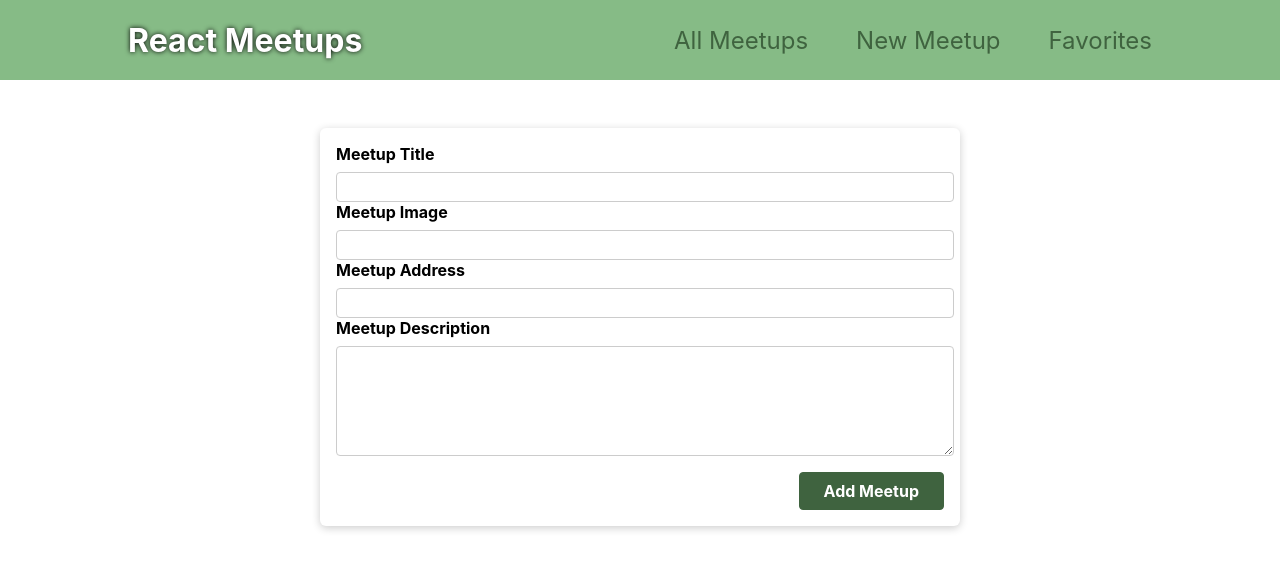
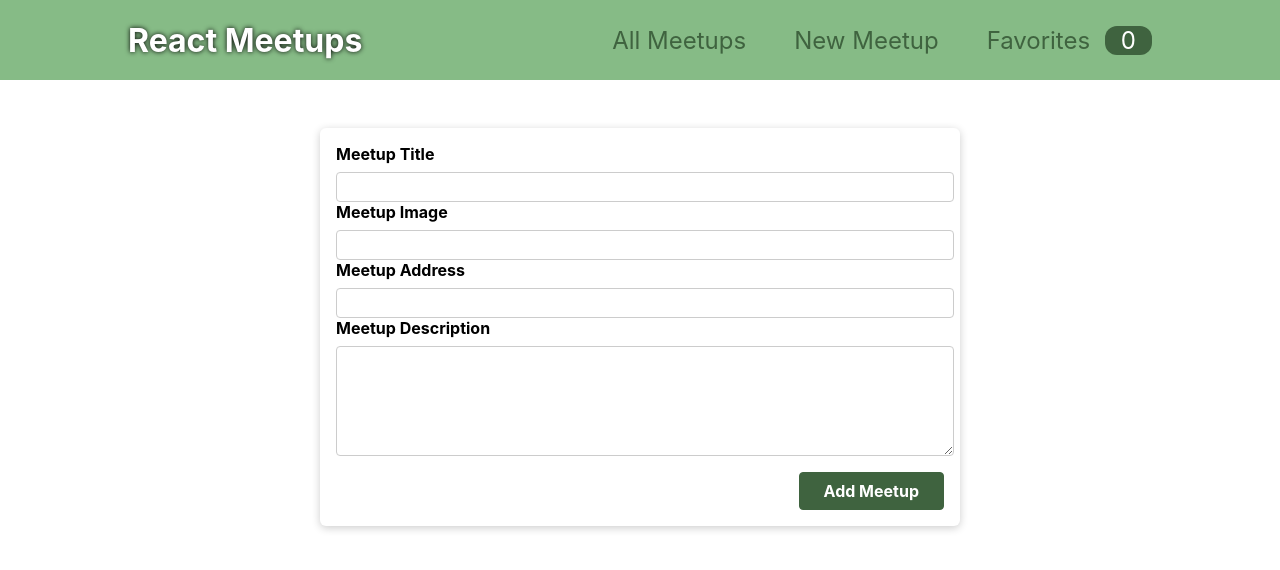
Before and after one commit to AlexanderPolzhofer/meet-up-project-react, a React (Create React App) app: page /newMeetup in a window 1280 px wide. Shown: the top 570 px of the page. Built offline with nearby package versions, Linux system fonts and the light colour scheme.

Commit message:
adding badge to MainNavigation component at Favorites

```diff
--- a/src/components/layout/MainNavigation.js
+++ b/src/components/layout/MainNavigation.js
@@ -1,10 +1,15 @@
-import React from 'react';
+import React, { useContext } from 'react';
 
 import classes from './MainNavigation.module.css';
 
 import { Link } from 'react-router-dom';
 
+import FavoriteContext from '../../store/Favorites-context';
+
 function MainNavigation() {
+
+    const favoritesCtx = useContext(FavoriteContext);
+
     return (
         <header className={classes.header}>
             <div className={classes.logo}>
@@ -19,7 +24,7 @@ function MainNavigation() {
                         <Link to='/newMeetup' >New Meetup</Link>
                     </li>
                     <li>
-                        <Link to='/favorites' >Favorites</Link>
+                        <Link to='/favorites' >Favorites <span className={classes.badge}>{favoritesCtx.totalFavorites}</span></Link>
                     </li>
                 </ul>
             </nav>
--- a/src/components/layout/MainNavigation.module.css
+++ b/src/components/layout/MainNavigation.module.css
@@ -40,7 +40,7 @@
   }
 
   .badge {
-    background-color: #cc2062;
+    background-color: rgb(63, 99, 63);
     color: white;
     border-radius: 12px;
     padding: 0 1rem;
```
